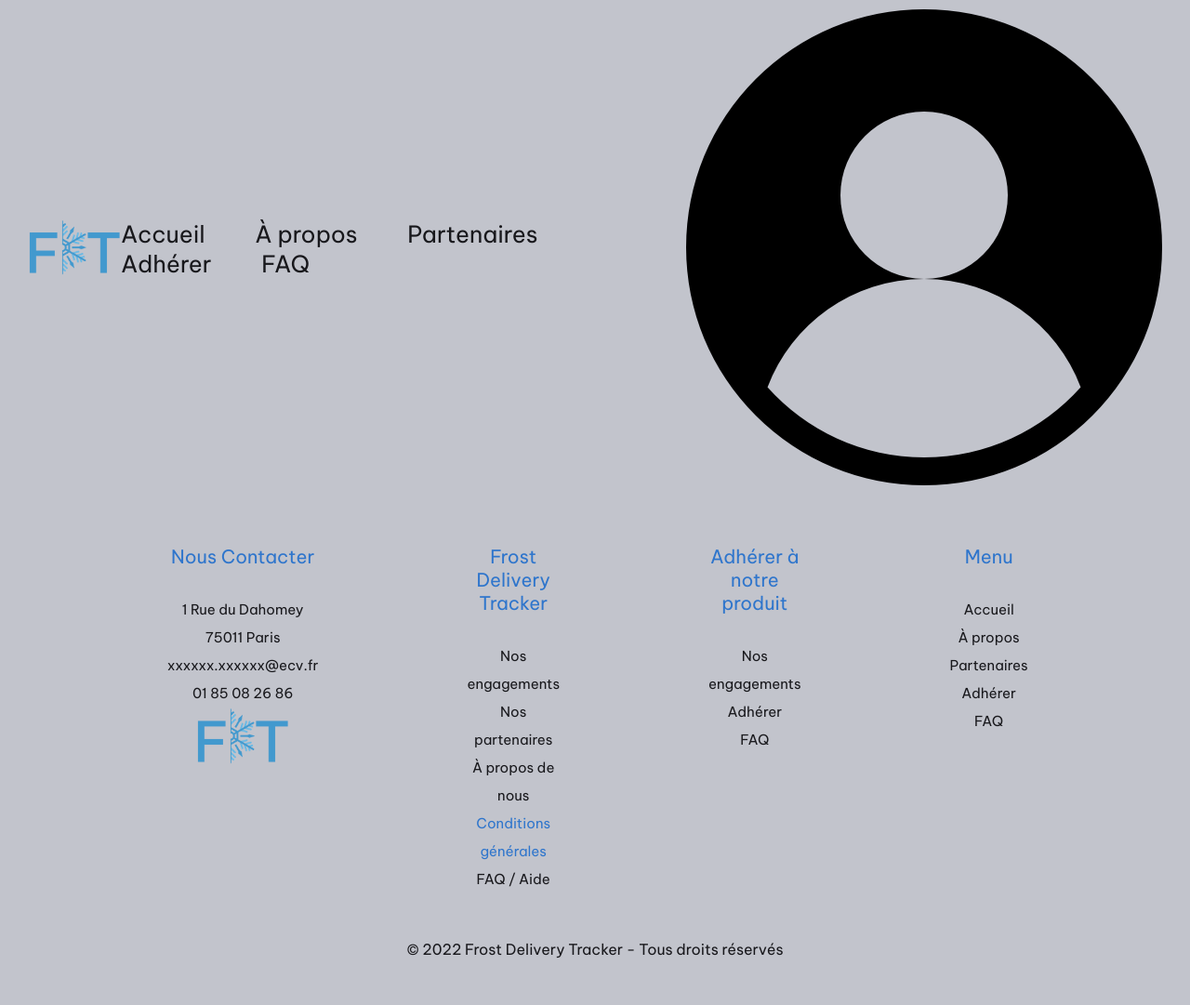
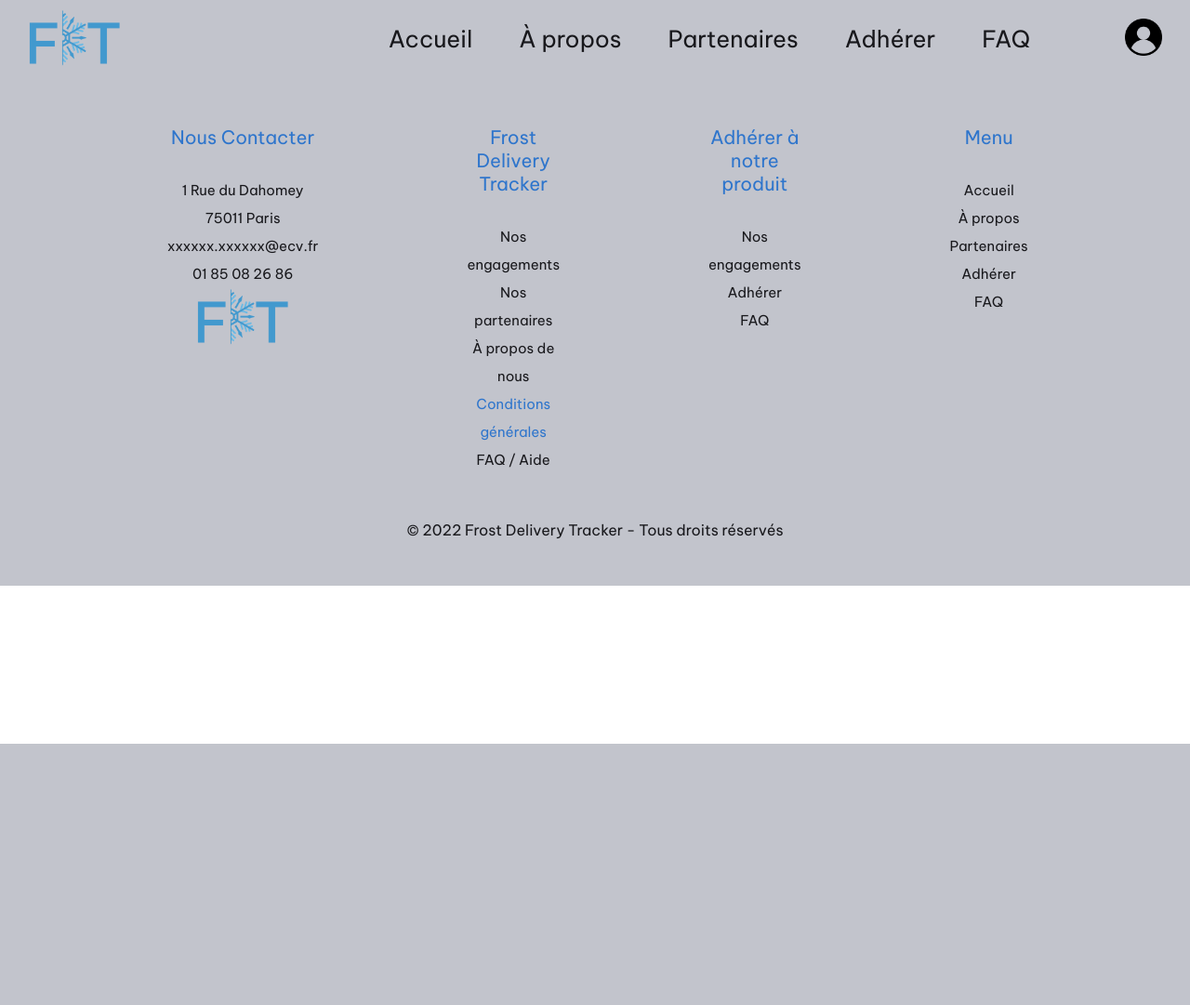
Before and after one commit to mokonaa/FrostDeliveryTracker, a PHP site: page /conditions.html in a window 1280 px wide. Shown: the whole page at 93% size. After the commit the page ends 800 px from the top, so only its background shows below. Run offline with PHP 8.4, Linux system fonts and the light colour scheme; style sheets or scripts are compiled from the project's sources.

Commit message:
Update style.scss

```diff
--- a/style.scss
+++ b/style.scss
@@ -89,6 +89,9 @@ header {
     }
 
     nav {
+        width: 80%;
+        display: flex;
+        justify-content: flex-end;
 
         a {
             margin: 0 50px 0 0;
@@ -98,6 +101,10 @@ header {
         a:hover {
             border-bottom: 1px solid var(--color-blue);
         }
+    }
+
+    .user-login {
+        width: 40px;
     }
 }
 
@@ -183,3 +190,6 @@ footer {
         margin-top: 50px;
     }
 }
+
+
+.conditions-generales {}
```
